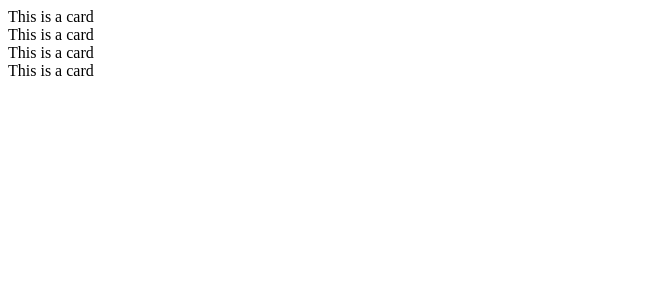
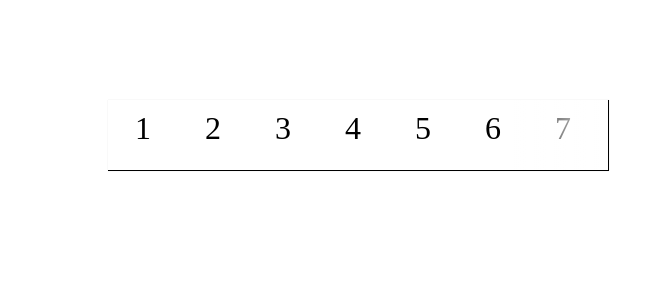
Before and after one commit to alexabush/lingvist-clone, a Next.js app: page / in a window 1280 px wide. Shown: the top 300 px of the page, without its empty margins (0-664 px from the left). Built offline with nearby package versions, Linux system fonts and the light colour scheme.

Commit message:
scroller retains functionality when being resized

```diff
--- a/pages/index.js
+++ b/pages/index.js
@@ -1,10 +1,23 @@
-import Card from '../src/comp/Card'
+import Card from '../src/comp/Card';
+import Scroller from '../src/comp/Scroller';
+
+function onSlideTester() {
+  console.log('on slide');
+}
+const oneToTen = [1, 2, 3, 4, 5, 6, 7, 8, 9, 10];
+
+let mod = {
+  '8': <div style={{ width: 8, height: 8, borderRadius: 4, border: '1px dotted black' }} />,
+  '10': <div style={{ width: 6, height: 6, borderRadius: 3, background: 'black' }} />,
+};
+
+const updateModifier = num => {
+  mod[num] = <div style={{ width: 6, height: 6, borderRadius: 3, background: 'black' }} />;
+  console.log(mod);
+};
 
 export default () => (
-  <div>
-    <Card />
-    <Card />
-    <Card />
-    <Card />
+  <div style={{ width: '700px' }}>
+    <Scroller values={oneToTen} modifiers={mod} onChange={updateModifier} onSlide={onSlideTester} />
   </div>
-)
+);
--- a/src/comp/Scroller.js
+++ b/src/comp/Scroller.js
@@ -9,9 +9,13 @@ export default class Scroller extends R.PureComponent {
     onSlide: T.func,
   };
 
-  state = { fadeLeft: false, fadeRight: false };
+  state = {
+    isFadeLeft: false,
+    isFadeRight: false,
+  };
 
   componentDidMount() {
+    this.handleScroll();
     let scroller = document.querySelector('.Scroller');
     scroller.addEventListener('scroll', this.handleScroll);
   }
@@ -22,55 +26,63 @@ export default class Scroller extends R.PureComponent {
   }
 
   handleScroll = () => {
+    this.props.onSlide();
     let scroller = document.querySelector('.Scroller');
-    const showGradientCoordinate = 80;
+    const showGradientCoordinate = 45;
     if (scroller.scrollLeft > showGradientCoordinate) {
-      this.setState({ fadeLeft: true });
+      this.setState({ isFadeLeft: true });
     } else {
-      this.setState({ fadeLeft: false });
+      this.setState({ isFadeLeft: false });
     }
     if (scroller.scrollLeft + scroller.clientWidth < scroller.scrollWidth - showGradientCoordinate) {
-      this.setState({ fadeRight: true });
+      this.setState({ isFadeRight: true });
     } else {
-      this.setState({ fadeRight: false });
+      this.setState({ isFadeRight: false });
     }
   };
 
   render() {
-    let numberComponents = this.props.values.map(num => {
-      let isPrev = this.props.modifiers[num] === 'last';
-      let isCurrent = this.props.modifiers[num] === 'current';
-      return <Number key={num} number={num} isPrev={isPrev} isCurrent={isCurrent} />;
+    let { values, modifiers, onChange, onSlide } = this.props;
+    let { isFadeLeft, isFadeRight } = this.state;
+    let numberComponents = values.map(num => {
+      let modifierComponent = modifiers[num] ? modifiers[num] : null;
+      return <Number key={num} number={num} modifier={modifierComponent} handleClick={onChange} />;
     });
-    let fadeLeft = this.state.fadeLeft ? 'fade-left' : '';
-    let fadeRight = this.state.fadeRight ? 'fade-right' : '';
+    let fadeLeft = isFadeLeft ? 'fade-left' : '';
+    let fadeRight = isFadeRight ? 'fade-right' : '';
     return (
-      <div className="Scroller">
-        {numberComponents}
-        <div className={`${fadeLeft}`} />
+      <div className="scroll-container">
         <div className={`${fadeRight}`} />
+        <div className="Scroller">
+          {numberComponents}
+          <div className={`${fadeLeft}`} />
+        </div>
         <style jsx>{`
+          .scroll-container {
+            position: relative;
+            box-shadow: 0.5px 0.5px 0.5px 0.5px;
+            margin: 100px;
+          }
           .Scroller {
             display: flex;
             min-width: 100%;
             overflow-x: auto;
-            position: relative;
           }
           ::-webkit-scrollbar {
             display: none;
           }
           .fade-right {
+            position: absolute;
+            right: 0px;
             width: 100px;
             height: 70px;
-            position: fixed;
-            right: 0;
+            z-index: 1;
             background: linear-gradient(to right, transparent, white);
           }
           .fade-left {
+            position: absolute;
             width: 100px;
             height: 70px;
-            position: fixed;
-            left: 0;
             background: linear-gradient(to left, transparent, white);
           }
         `}</style>
@@ -79,31 +91,22 @@ export default class Scroller extends R.PureComponent {
   }
 }
 
-function Number({ number, isPrev, isCurrent }) {
+function Number({ number, modifier, handleClick }) {
   return (
-    <div className="Number">
+    <div className="Number" onClick={() => handleClick(number)}>
       {number}
-      <div className="modifier">
-        {isPrev ? 0 : null}
-        {isCurrent ? 1 : null}
-      </div>
+      <div className="mod">{modifier}</div>
       <style jsx>{`
         .Number {
           padding: 10px;
           display: flex;
           flex-direction: column;
-          justify-content: center;
           align-items: center;
           min-width: 50px;
           height: 50px;
           font-size: 32px;
           position: relative;
         }
-        .modifier {
-          position: absolute;
-          bottom: 5px;
-          font-size: 16px;
-        }
       `}</style>
     </div>
   );
```
